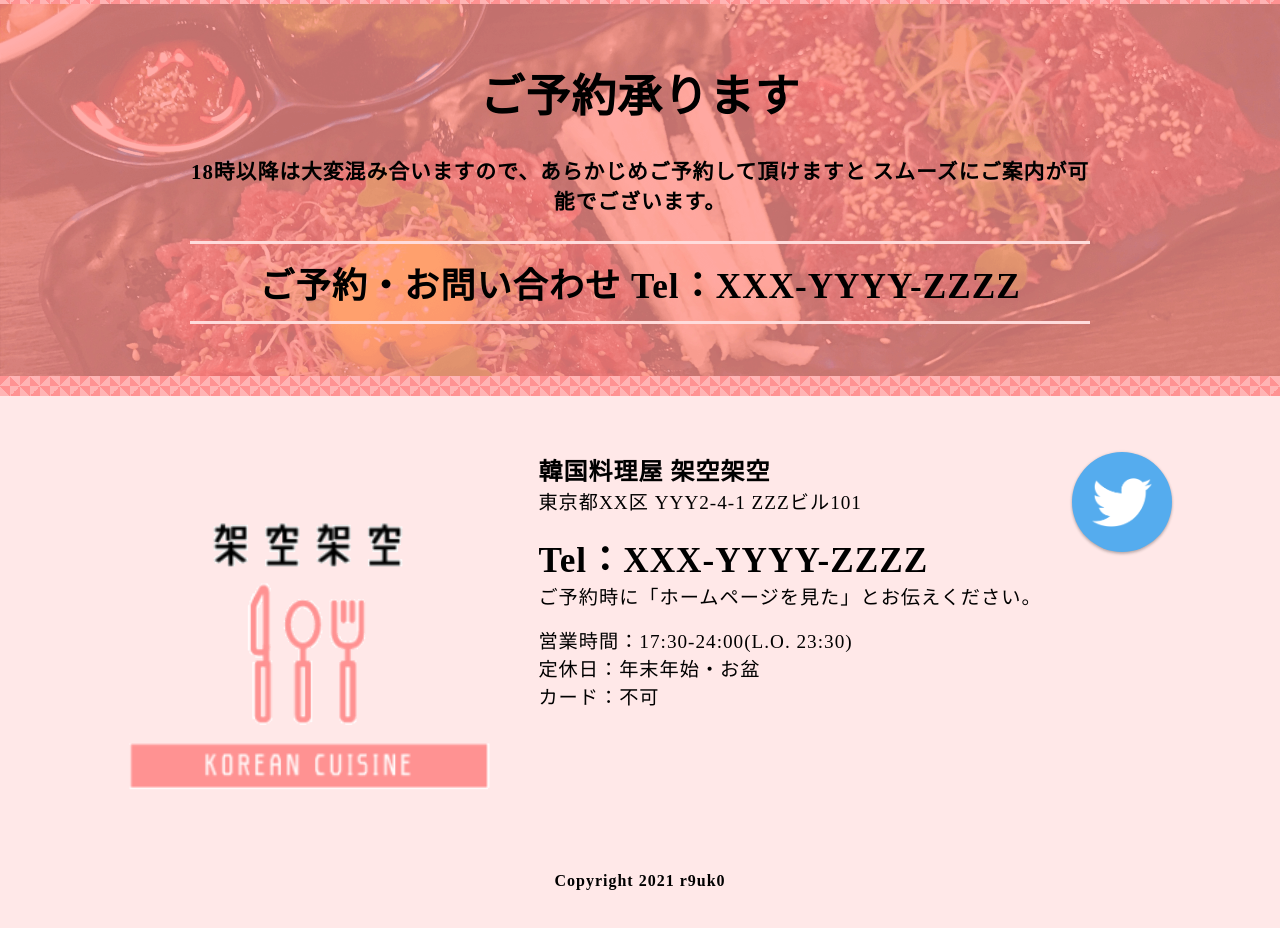
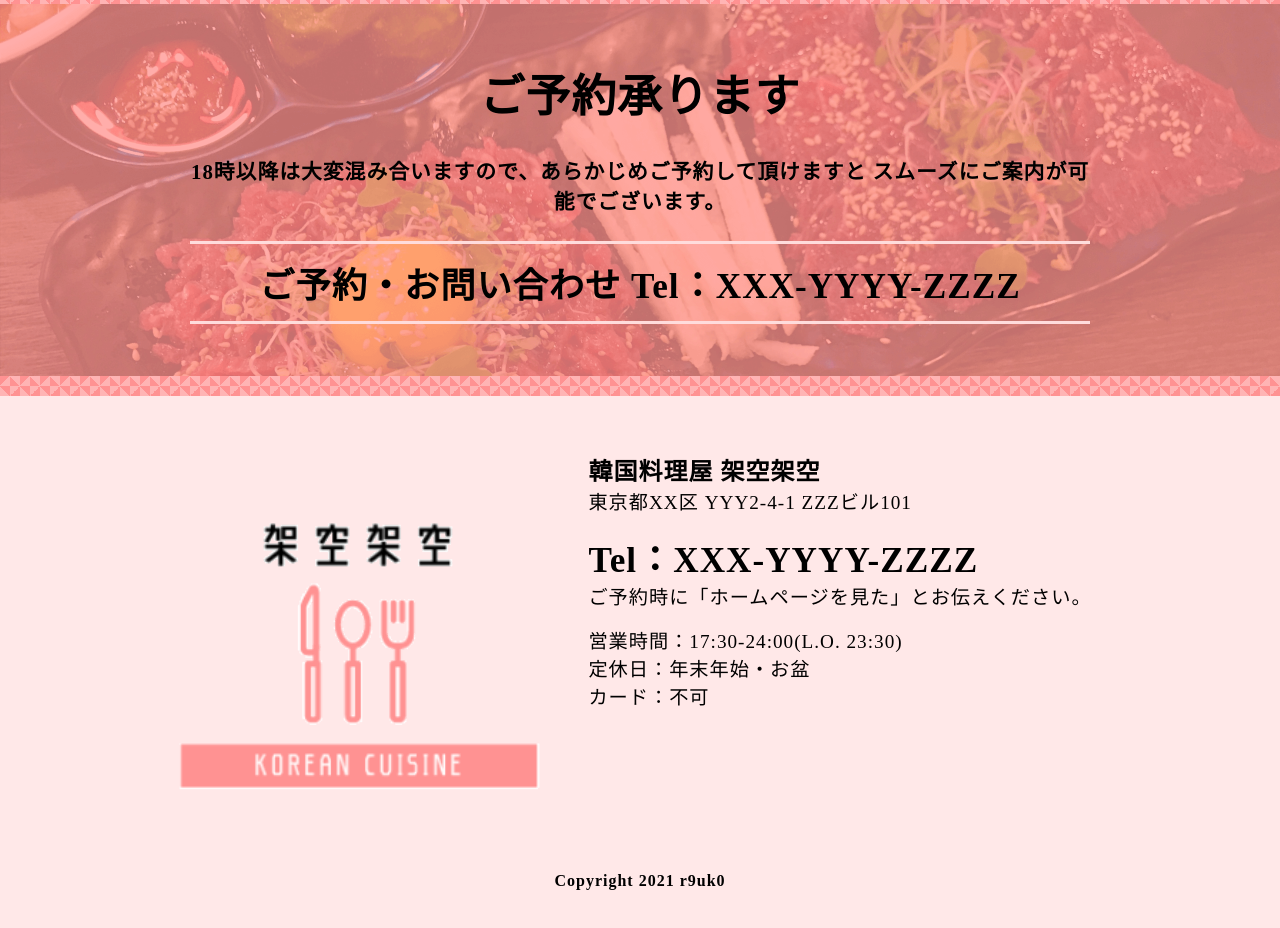
Before and after one commit to r9uk0/koreanLP, a plain HTML site: page index.html in a window 1280 px wide. Shown: the part 3782-4710 px from the top of the page. Drawn offline with Linux system fonts and the light colour scheme.

Commit message:
feat: 🎸 不要なロゴ削除

```diff
--- a/index.html
+++ b/index.html
@@ -121,11 +121,6 @@
                 <p>ご予約時に「ホームページを見た」とお伝えください。</p>
                 <p>営業時間：17:30-24:00(L.O. 23:30)<br>定休日：年末年始・お盆<br>カード：不可</p>
             </div>
-                <div class="footerLogo">
-                    <a href="https://twitter.com/r9uk0" class="twitterLogo">
-                        <img src="https://r9uk0.github.io/koreanLP/img/2021 Twitter logo - white.png">
-                    </a>
-                </div>
         </div>
         <p>Copyright 2021 r9uk0</p>
     </footer>
```
Lines whose indentation alone changed are shown as unchanged.
